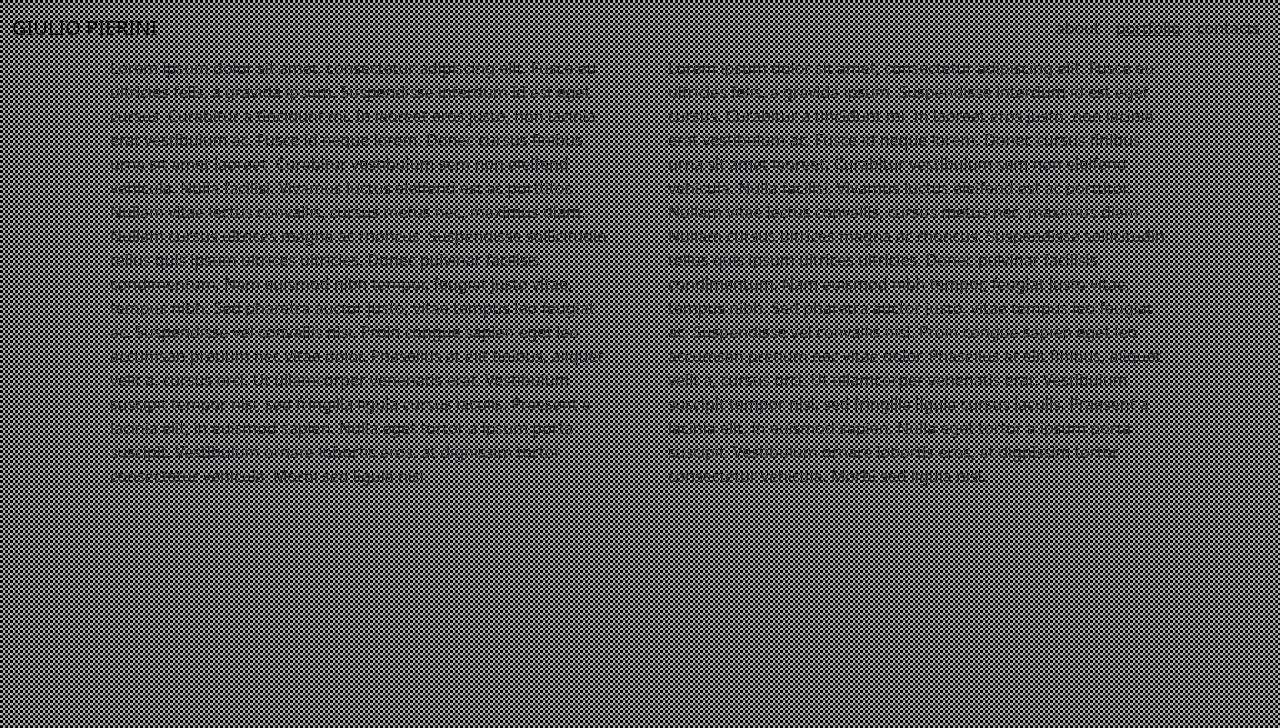
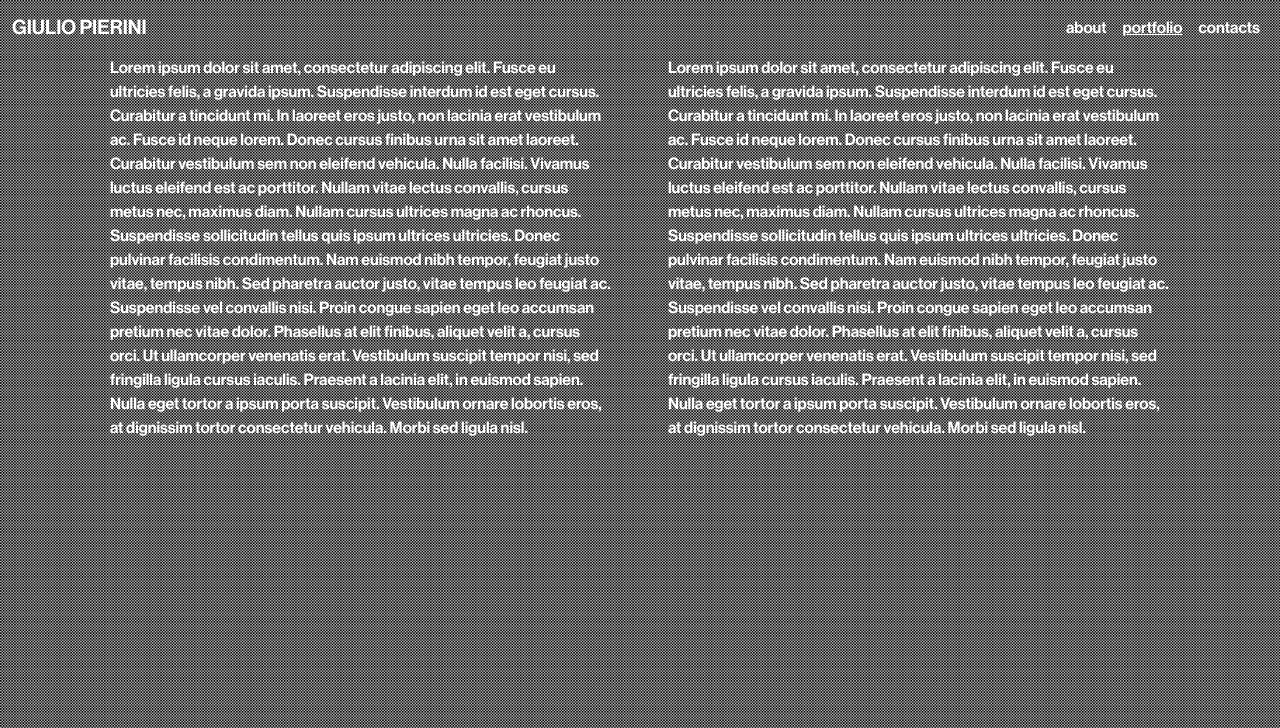
Before and after one commit to leoBitto/sito_fotografo, a Django app: page /portfolio in a window 1280 px wide. Shown: the top 728 px of the page. Run offline with Django 3.2, Linux system fonts and the light colour scheme.

Commit message:
fixed fonts

```diff
--- a/static/css/portfolio.css
+++ b/static/css/portfolio.css
@@ -1,6 +1,17 @@
+@font-face {
+    font-family: "Neue";
+    src: url('../fonts/NeueHaasDisplayMediu.ttf');
+}
+
 html body{
     background-image: url('../images/scacchiera.jpg');
     background-repeat: repeat;
+    font-family: "Neue";
+    color: white;
+}
+.navbar a{
+    font-family: "Neue" !important;
+    color: white !important;
 }
 
 .columns{
--- a/templates/about.html
+++ b/templates/about.html
@@ -14,7 +14,7 @@
     </head>
     <body>
 
-        <nav class="navbar navbar-expand-sm navbar-light ">
+        <nav class="navbar navbar-expand-sm navbar-dark ">
             <div class="container-fluid">
                 <a class="navbar-brand" href="{% url 'menu' %}">GIULIO PIERINI</a>
                 <button class="navbar-toggler" type="button" data-bs-toggle="collapse" data-bs-target="#navbarScroll" aria-controls="navbarScroll" aria-expanded="false" aria-label="Toggle navigation">
--- a/templates/contacts.html
+++ b/templates/contacts.html
@@ -13,7 +13,7 @@
     </head>
     <body>
 
-        <nav class="navbar navbar-expand-sm navbar-light ">
+        <nav class="navbar navbar-expand-sm navbar-dark ">
             <div class="container-fluid">
                 <a class="navbar-brand" href="{% url 'menu' %}">GIULIO PIERINI</a>
                 <button class="navbar-toggler" type="button" data-bs-toggle="collapse" data-bs-target="#navbarScroll" aria-controls="navbarScroll" aria-expanded="false" aria-label="Toggle navigation">
--- a/templates/portfolio.html
+++ b/templates/portfolio.html
@@ -14,7 +14,7 @@
     </head>
     <body>
 
-        <nav class="navbar navbar-expand-sm navbar-light ">
+        <nav class="navbar navbar-expand-sm navbar-dark ">
             <div class="container-fluid">
                 <a class="navbar-brand" href="{% url 'menu' %}">GIULIO PIERINI</a>
                 <button class="navbar-toggler" type="button" data-bs-toggle="collapse" data-bs-target="#navbarScroll" aria-controls="navbarScroll" aria-expanded="false" aria-label="Toggle navigation">
```
Also changed, not shown: static/css/about.css (+10 -0 lines), static/css/contacts.css (+11 -0 lines), static/css/index.css (+21 -3 lines), static/css/menu.css (+8 -0 lines), templates/index.html (+7 -14 lines), static/fonts/NeueHaasDisplayMediu.ttf (added), static/fonts/NeueHaasDisplayRoman.ttf (added), static/images/scacchiera.jpg, static/images/scacchiera_grossa.jpg (added).
